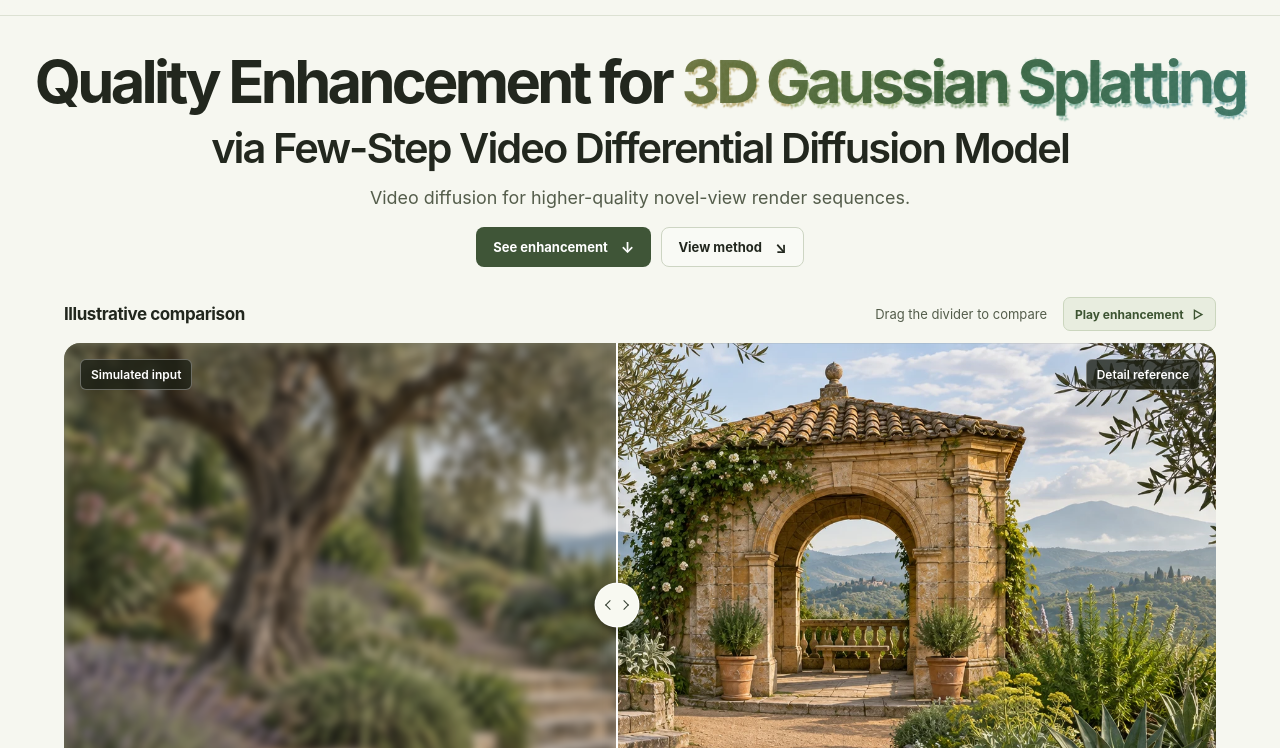
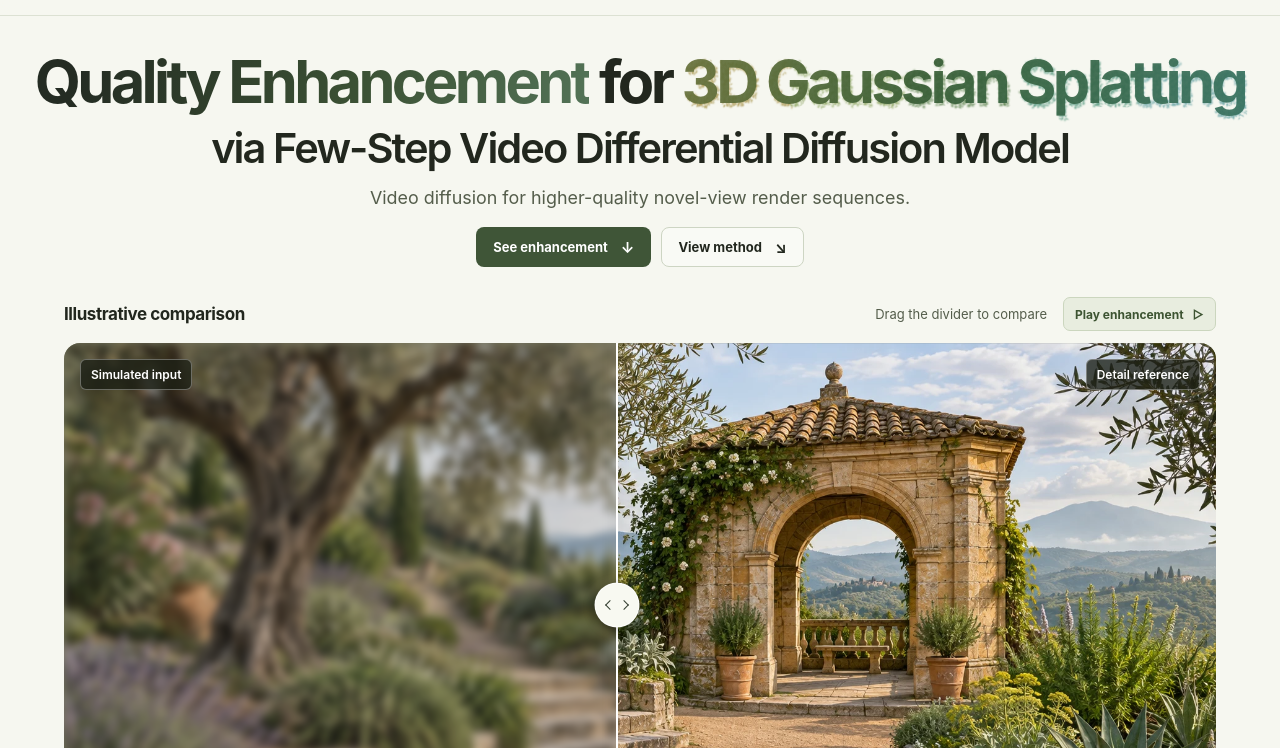
Before and after one commit to MinglangQiao/gsqe-project, a plain HTML site: page index.html in a window 1280 px wide. Shown: the part 52-800 px from the top of the page. Drawn offline with Linux system fonts and the light colour scheme; animation ran at ten frames a second.

Commit message:
Enable the quality enhancement title treatment

```diff
--- a/index.html
+++ b/index.html
@@ -12,9 +12,9 @@
   <meta property="og:image" content="https://minglangqiao.github.io/gsqe-project/mediterranean-garden.webp">
   <title>Quality Enhancement for 3D Gaussian Splatting via Few-Step Video Differential Diffusion Model</title>
   <link rel="preload" href="mediterranean-garden.webp" as="image" type="image/webp">
-  <link rel="stylesheet" href="styles.css?v=inline-title-3">
+  <link rel="stylesheet" href="styles.css?v=quality-reveal-4">
   <script defer src="comparison.js?v=gaussian-enhancement-1"></script>
-  <script defer src="gaussian-title.js?v=inline-title-3"></script>
+  <script defer src="gaussian-title.js?v=quality-reveal-4"></script>
 </head>
 <body id="top">
   <a class="skip-link" href="#main">Skip to content</a>
@@ -36,7 +36,7 @@
   <main id="main">
     <header class="container hero">
       <h1>
-        <span class="title-main">Quality Enhancement for
+        <span class="title-main"><span class="enhancement-title"><span class="enhancement-label">Quality Enhancement</span><span class="enhancement-ghost" aria-hidden="true">Quality Enhancement</span></span> for
           <span class="gaussian-title">
             <span class="gaussian-title-label">3D Gaussian Splatting</span>
             <canvas class="gaussian-canvas" aria-hidden="true"></canvas>
```
